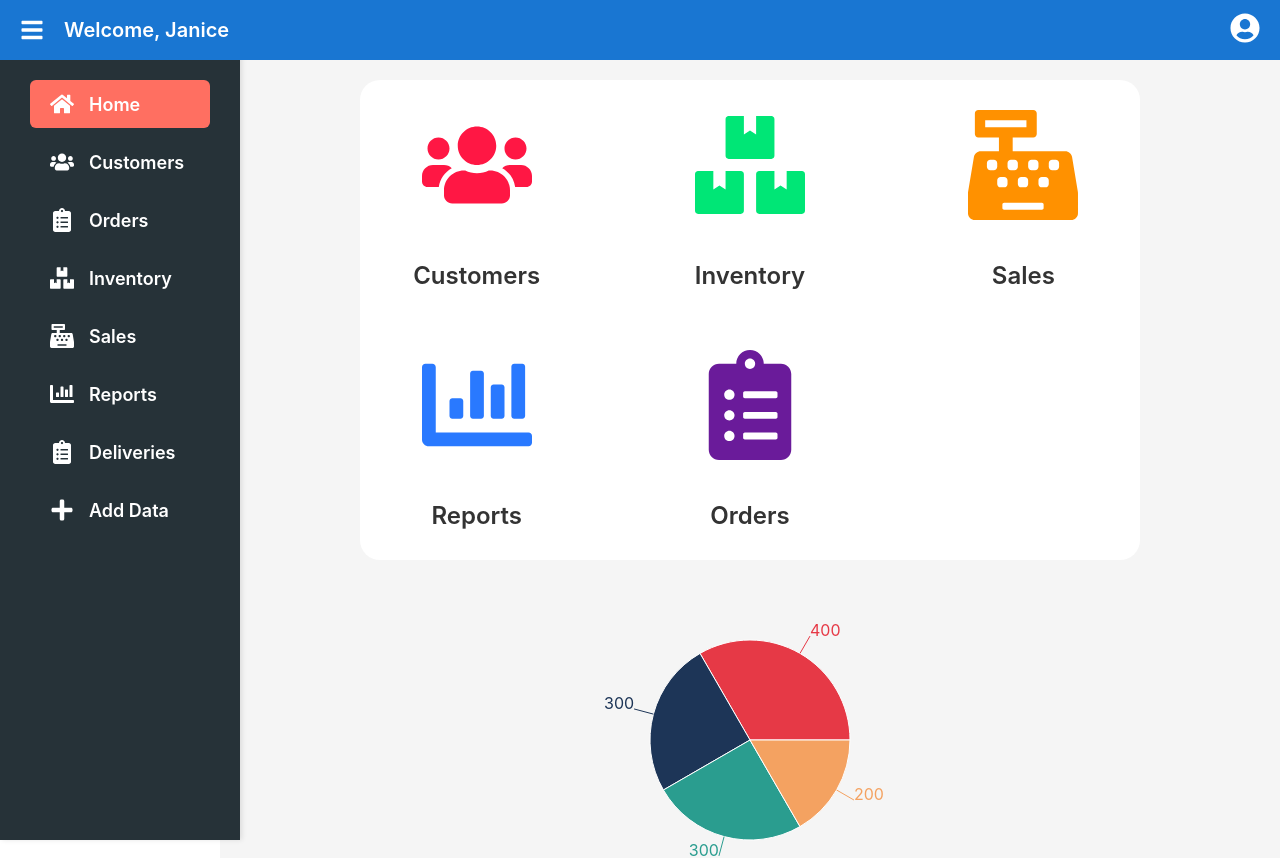
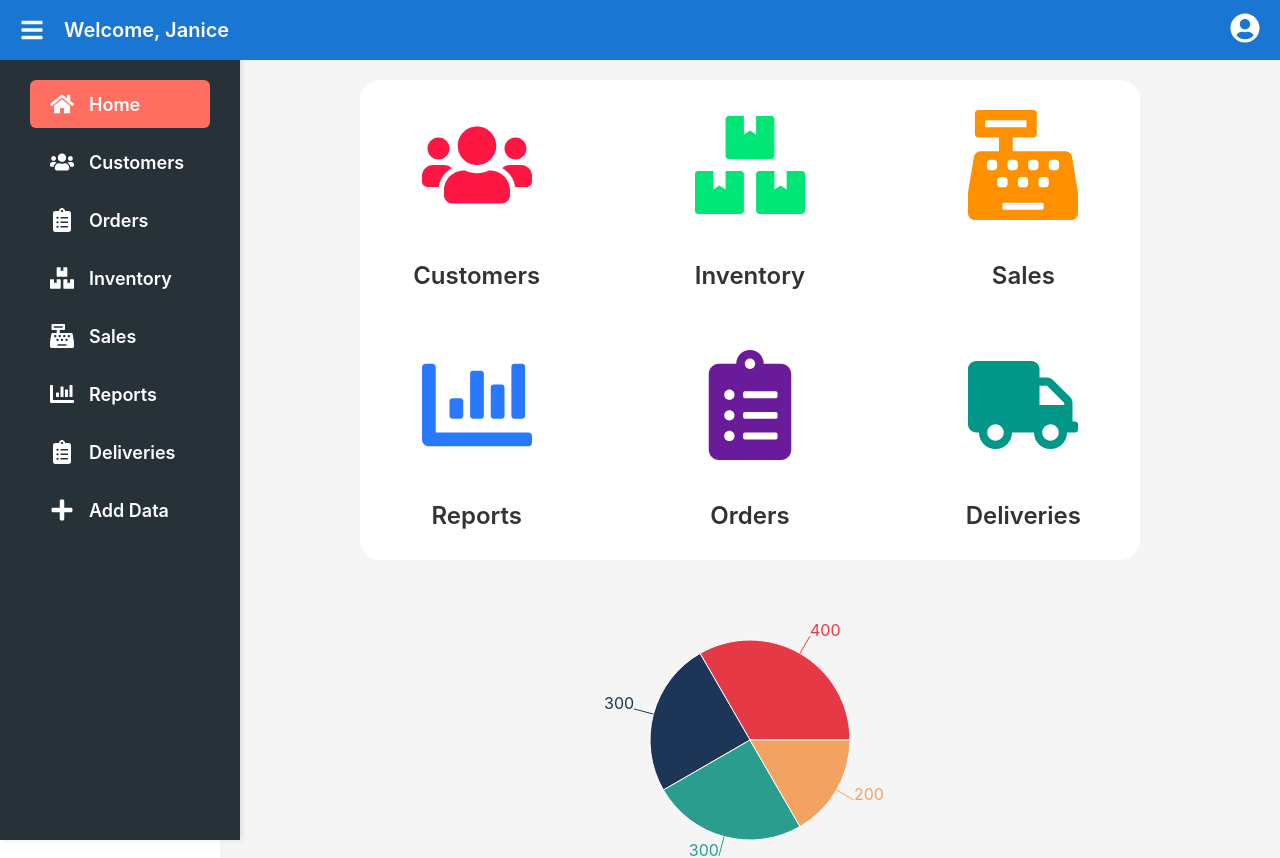
Before and after one commit to warrenja/lpg-management-system, a React (Create React App) app: page / in a window 1280 px wide. Shown: the top 858 px of the page. Built offline with nearby package versions, Linux system fonts and the light colour scheme; sample sign-in values are in the browser's storage.

Commit message:
Add Deliveries icon to Home page sidebar

```diff
--- a/src/pages/Home.js
+++ b/src/pages/Home.js
@@ -6,6 +6,7 @@ import {
   FaBoxes,
   FaCashRegister,
   FaChartBar,
+  FaTruck,
   FaClipboardList
 } from "react-icons/fa";
 import {
@@ -33,6 +34,7 @@ const sidebarItems = [
   { name: "Sales", path: "/sales", icon: <FaCashRegister />, color: iconColors[2] },
   { name: "Reports", path: "/reports", icon: <FaChartBar />, color: iconColors[3] },
   { name: "Orders", path: "/orders", icon: <FaClipboardList />, color: iconColors[4] },
+  { name: "Deliveries", path: "/deliveries", icon: <FaTruck />, color: "#009688" },
 ];
 
 const pieData = [
```
